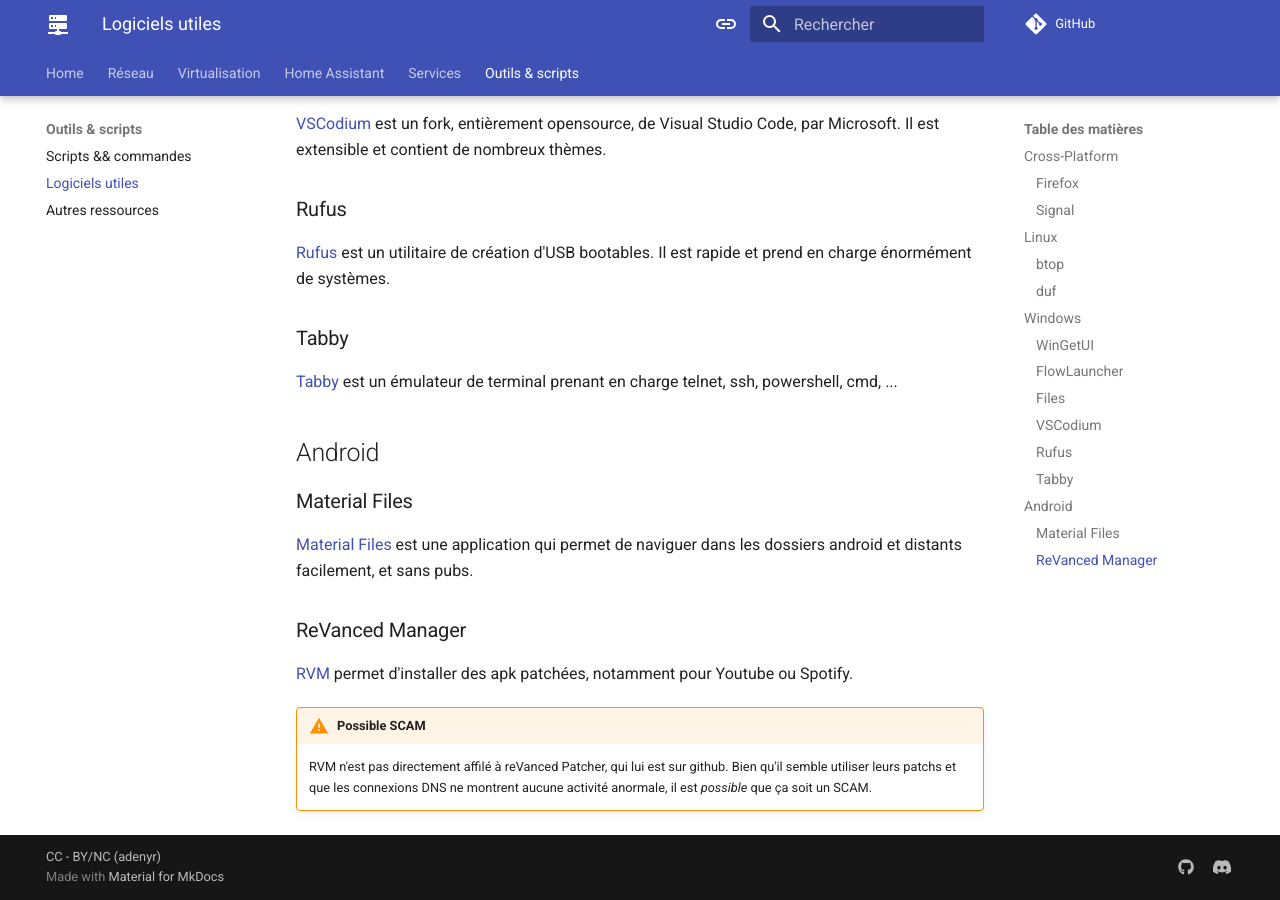
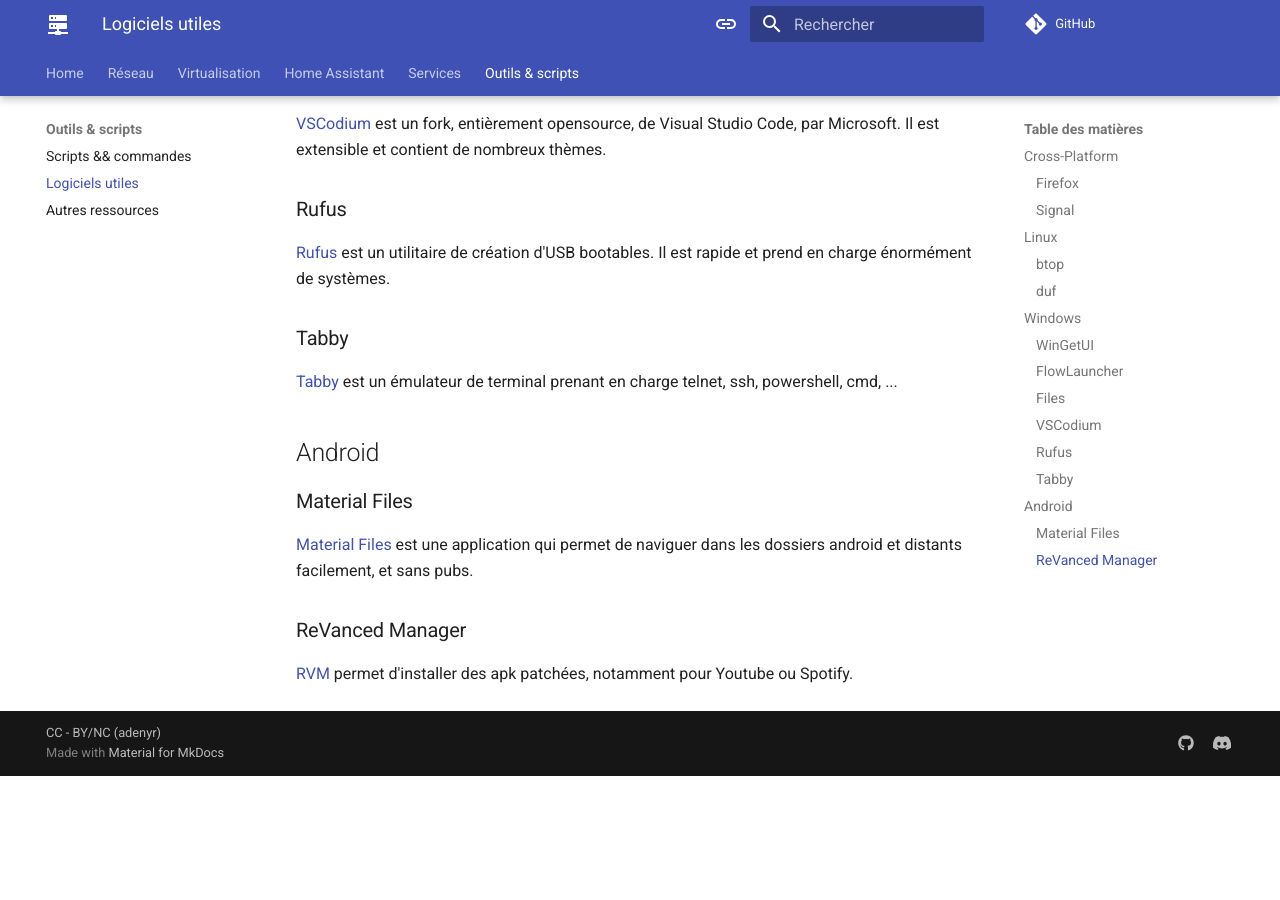
Before and after one commit to adenyrr/become.sh, an MkDocs documentation site: the page built from docs/outils/softwares.md, in a window 1280 px wide and 900 px high, scrolled down 1647 px. Built offline with MkDocs 1.6.1 and Material for MkDocs 9.7.7, drawn with Linux system fonts in a browser that asks for light colours; plug-ins that fetch from the network failed and are left out; comment, search, counter and statistics services are not loaded; after the commit the page ends 2423 px from its top, so only the background shows below that.

Commit message:
Update softwares.md
possible scam enlevé

```diff
--- a/docs/outils/softwares.md
+++ b/docs/outils/softwares.md
@@ -53,8 +53,4 @@
 [Material Files](https://play.google.com/store/apps/details?id=me.zhanghai.android.files) est une application qui permet de naviguer dans les dossiers android et distants facilement, et sans pubs.
 
 ### ReVanced Manager
-[RVM](https://vanced.to/revanced-manager) permet d'installer des apk patchées, notamment pour Youtube ou Spotify.
-
-!!! warning "Possible SCAM"
-
-    RVM n'est pas directement affilé à reVanced Patcher, qui lui est sur github. Bien qu'il semble utiliser leurs patchs et que les connexions DNS ne montrent aucune activité anormale, il est *possible* que ça soit un SCAM.
+[RVM](https://github.com/vancedapps/rv-manager) permet d'installer des apk patchées, notamment pour Youtube ou Spotify.
```
